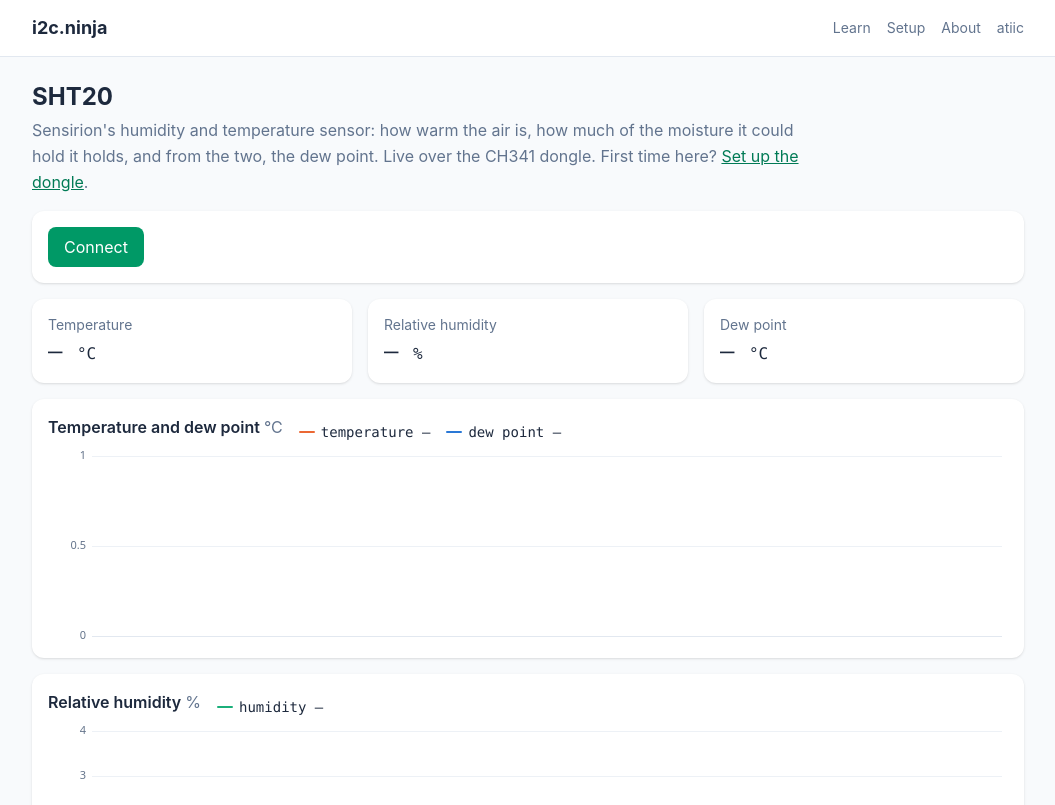
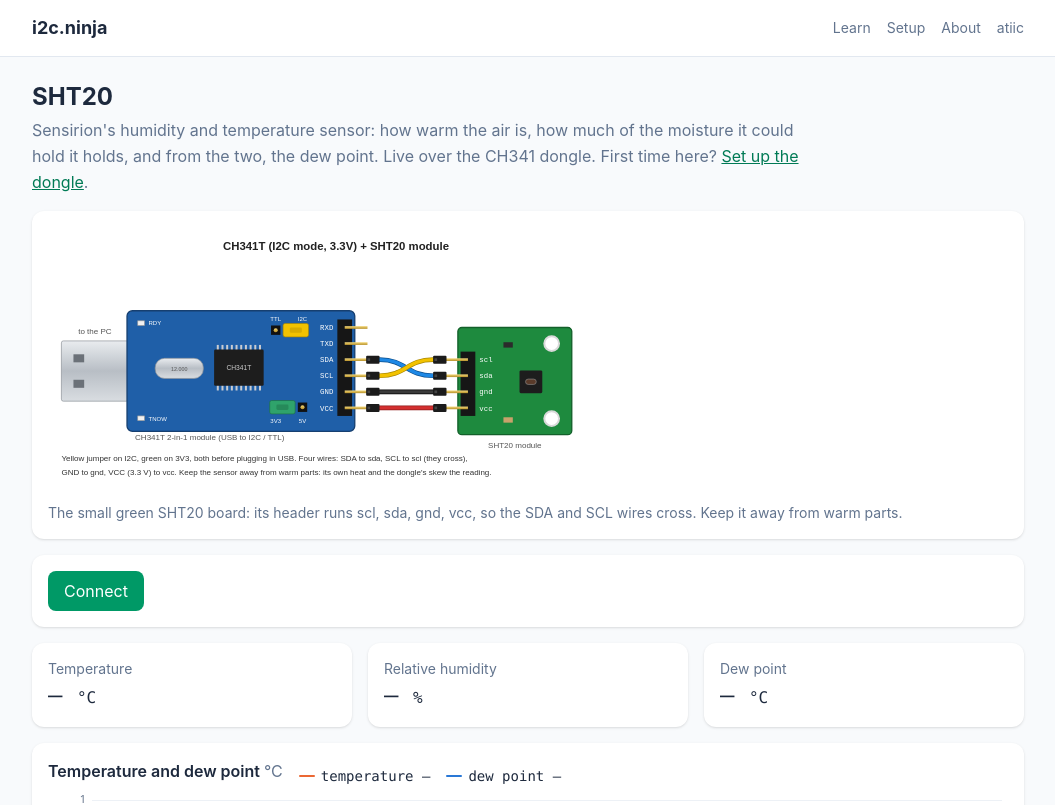
Before and after one commit to aguegu/i2c.ninja, a Vue app: page /sht20 in a window 1280 px wide. Shown: the top 805 px of the page, without its empty margins (112-1167 px from the left). Built offline with nearby package versions, Linux system fonts and the light colour scheme.

Commit message:
the SHT20 page's wiring drawing (public/setup-sht20.svg: the small green board, scl sda gnd vcc, SDA and SCL crossing)
Co-Authored-By: Claude Opus 5.5 <noreply@anthropic.com>

```diff
--- a/src/views/Sht20View.vue
+++ b/src/views/Sht20View.vue
@@ -27,6 +27,13 @@ const card = 'rounded-xl bg-white p-4 shadow-sm dark:bg-slate-800';
         First time here? <RouterLink to="/setup" class="text-emerald-700 underline dark:text-emerald-400">Set up the dongle</RouterLink>.
       </p>
     </div>
+
+    <figure :class="card">
+      <img src="/setup-sht20.svg" alt="A CH341T dongle wired to a small green SHT20 module: SDA to sda and SCL to scl, crossing, GND to gnd, VCC (3.3 V) to vcc" class="w-full rounded-lg bg-white lg:w-3/5">
+      <figcaption class="mt-2 text-sm text-slate-500 dark:text-slate-400">
+        The small green SHT20 board: its header runs scl, sda, gnd, vcc, so the SDA and SCL wires cross. Keep it away from warm parts.
+      </figcaption>
+    </figure>
 
     <p v-if="!hasWebUsb" class="rounded-lg border border-amber-300 bg-amber-50 p-3 text-amber-900 dark:border-amber-700 dark:bg-amber-950 dark:text-amber-200">
       This browser has no WebUSB. Open this page in Chrome, Edge or another Chromium.
```
Also changed, not shown: public/setup-sht20.svg (added).
